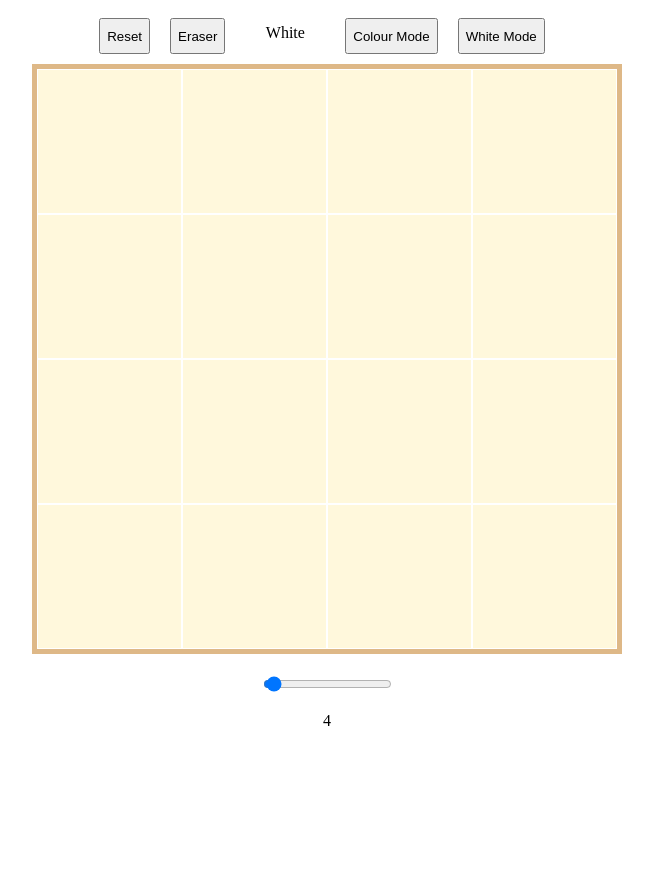
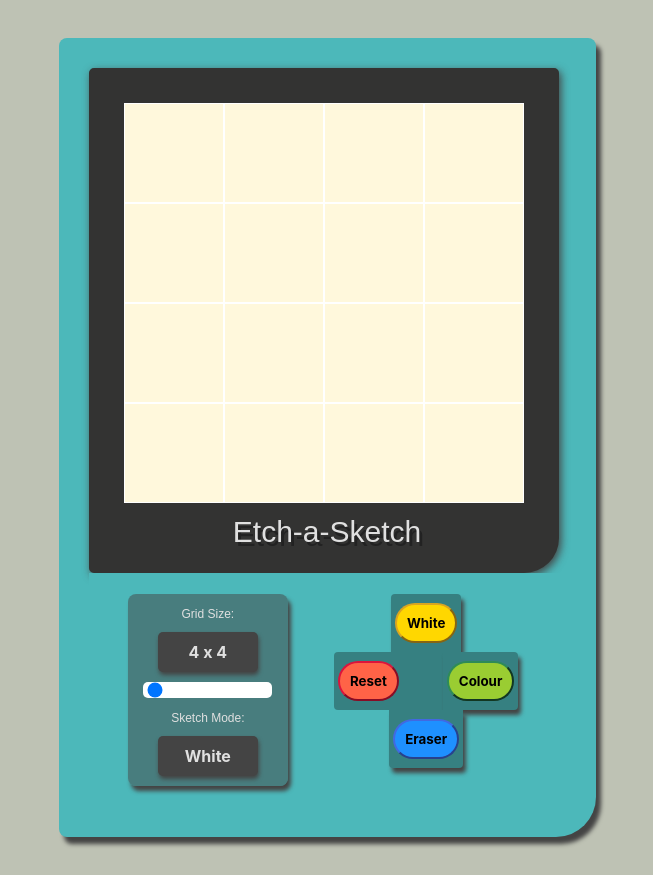
Before and after one commit to adnamawol/etch-a-sketch, a plain HTML site: page index.html in a window 1280 px wide. Shown: the whole page, without its empty margins (313-966 px from the left). Before the commit the page ends 800 px from the top, so only its background shows below. Drawn offline with Linux system fonts and the light colour scheme.

Commit message:
Add simple UI design to the game

```diff
--- a/index.html
+++ b/index.html
@@ -8,28 +8,37 @@
 </head>
 
 <body>
+    <div id="title">Etch-a-Sketch</div>
+    <div id="enclosing-box">
+        <div id="container">
 
-    <div id="button-box">
-        <button id="reset">Reset</button><br><br>
-        <button id="eraser">Eraser</button><br><br>
-        <div id="colormode"></div><br>
-        <button id="toggle-color">Colour Mode</button><br><br>
-        <button id="toggle-white">White Mode</button><br><br>
 
+        </div>
+        <div id="button-box">
+            <div class="slider-container">
+                <div class="slider-header">Grid Size:</div>
+                <div class="slider-num-display">
+                </div>
+                <input type="range" min="1" max="100" class="slider" step="1" value="4">
+                <div class="slider-header">Sketch Mode:</div>
+                <div id="colormode"></div>
+            </div>
+
+            <div id="pens">
+                <div class="space"></div>
+                <div class="space-darker-0"><button id="toggle-white">White</button><br><br></div>
+                <div class="space"></div>
+                <div class="space-darker-2"><button id="reset">Reset</button><br><br></div>
+                <div class="space-darker-1"></div>
+                <div class="space-darker-3"><button id="toggle-color">Colour</button><br><br></div>
+                <div class="space"></div>
+                <div class="space-darker-4"><button id="eraser">Eraser</button><br><br></div>
+                <div class="space"></div>
+            </div>
+
+        </div>
     </div>
 
-
-    <div id="container">
-
-
-    </div>
-
-    <div class="slider-container">
-        <input type="range" min="1" max="100" class="slider" step="1" value="4">
-    </div>
-    <div class="slider-num-display">
-
-    </div>
 <br>
 
 </body>
--- a/script.js
+++ b/script.js
@@ -12,7 +12,7 @@ window.addEventListener('load', () => {
 let penType = 'white';
 createSquares(4);
 window.addEventListener('load', () => {
-    numSquare.textContent= slider.value;
+    numSquare.textContent= `${slider.value} x ${slider.value}`;
     sliderNumDisplay.appendChild(numSquare);
 });
 
@@ -24,8 +24,8 @@ const numSquare = document.createElement('p');
 function createSquares (num) {
     for (i=0;i<(num*num);i++) {
     const square = document.createElement('div');
-    square.style.width = `${580/num}px`;
-    square.style.height = `${580/num}px`;
+    square.style.width = `${400/num}px`;
+    square.style.height = `${400/num}px`;
     square.classList.add('square');
     container.appendChild(square);
     }
@@ -39,7 +39,7 @@ slider.oninput = function(e) {
 
     let userNum = e.target.value
     createSquares(userNum);
-    sliderNumDisplay.textContent = e.target.value;
+    sliderNumDisplay.textContent = `${e.target.value} x ${e.target.value}`;
 
     const newGridSquares = document.querySelectorAll('div.square');
 
@@ -58,8 +58,6 @@ slider.oninput = function(e) {
         })
     } )
 }
-
-
 
 //white tile mode
 
--- a/style.css
+++ b/style.css
@@ -1,22 +1,53 @@
 body{
     display: flex;
-    flex-direction: column;
     justify-content: center;
     align-items: center;
+    padding: 30px;
+    background-color: #bec2b4;
+    font-family: -apple-system, BlinkMacSystemFont, 'Segoe UI', Roboto, Oxygen, Ubuntu, Cantarell, 'Open Sans', 'Helvetica Neue', sans-serif
 }
 
-#button-box {
-    display: flex;
-    gap:10px;
-    padding: 10px;
+button:hover {
+    transform: scale(1.05);
 }
 
-#colormode {
-    height:30px;
-    width: 80px;
+/*title*/
+#title {
+    color: #e0e0e0;
+    position: absolute;
+    top: 515px;
+    transform: rotate(0deg);
+    font-family: 'LEMON MILK', sans-serif;
+    text-shadow: 3px 4px #222222;
+    font-size: 30px;
+}
+
+/*enclosing box*/
+#enclosing-box {
+    background-color: #4cb8ba;
+    padding: 30px 30px 40px 30px;
+    border-bottom-right-radius: 40px;
+    border-bottom-left-radius: 8px;
+    border-top-right-radius: 8px;
+    border-top-left-radius: 8px;
+    box-shadow: 5px 7px 4px #444444;
+}
+
+/*container*/
+#container {
+    height: 400px;
+    width: 400px;
+    border: 35px solid rgb(51, 51, 50);
+    border-bottom-width: 70px;
     display: flex;
-    align-items: center;
-    justify-content: center;
+    flex-wrap: wrap;
+    background-color: cornsilk;
+    gap: 0px;
+    border-bottom-right-radius: 35px;
+    border-bottom-left-radius: 5px;
+    border-top-right-radius: 5px;
+    border-top-left-radius: 5px;
+    box-shadow: 2px 3px 8px #444444;
 }
 
 div.square {
@@ -32,29 +63,187 @@ div.square {
       opacity: 100%;
   }
 }
-
 .square:hover {
     transform: scale(1.1)
 }
 
-#container {
-    height: 590px;
-    width: 590px;
-    border: 5px solid burlywood;
+/*button-box*/
+#button-box {
     display: flex;
-    flex-wrap: wrap;
-    background-color: cornsilk;
-    gap: 0px;
-    box-sizing: border-box;
+    gap:10px;
+    padding: 20px 10px 10px 10px;
+    border: 1px solid #4cb8ba;
+    width: 455px;
+    justify-content: space-evenly;
+    align-items:flex-start;
+    background-color: #4cb8ba;
 }
 
 /*slider-container*/
+#colormode {
+    height: 40px;
+    width: 100px;
+    display: flex;
+    align-items: center;
+    justify-content: center;
+    background-color: rgba(68,68,68, 1);
+    color: #e0e0e0;
+    font-weight: bold;;
+    border-radius: 5px;
+    box-shadow: 1px 3px 4px #444444;
+}
 
-.slider-container,
-.slider-num-display {
-    padding: 20px;
+.slider {
+    -webkit-appearance: none;
+    border-radius: 5px;
+}
+
+.slider-container {
+    display: flex;
+    flex-direction: column;
+    justify-content: center;
+    align-items: center;
+    padding: 10px 5px 10px 5px;
+    gap: 8px;
+    width: 150px;
+    background-color: rgba(68,68,68, 0.5) ;
+    border-radius: 8px;
+    box-shadow: 3px 5px 4px #444444;
+}
+
+.slider-header {
+    height:20px;
+    width: 100px;
+    display: flex;
+    align-items: center;
+    justify-content: center;
+    color: #e0e0e0;
+    font-family: 'LEMON MILK', sans-serif;
+    font-size: 12px;
+
 }
 
 .slider-num-display {
-    margin-top: -40px;
+    display: flex;
+    flex-direction: column;
+    justify-content: center;
+    align-items: center;
+    height: 40px;
+    width: 100px;
+    background-color: rgba(68,68,68, 1);
+    color: #e0e0e0;
+    font-weight: bold;
+    border-radius: 5px;
+    box-shadow: 1px 3px 4px #444444;
 }
+
+/*pens*/
+#pens {
+    display:flex;
+    width: 200px;
+    height: 100px;
+    flex-wrap:wrap;
+    justify-content: center;
+    align-items: center;
+}
+
+#toggle-white {
+    background-color: gold;
+    border-color: goldenrod;
+    border-radius: 50px;
+    padding:10px;
+    font-weight: bold;
+    font-family: -apple-system, BlinkMacSystemFont, 'Segoe UI', Roboto, Oxygen, Ubuntu, Cantarell, 'Open Sans', 'Helvetica Neue', sans-serif
+}
+
+#reset {
+    background-color: tomato;
+    border-color: crimson;
+    border-radius: 50px;
+    padding:10px;
+    font-weight: bold;
+    font-family: -apple-system, BlinkMacSystemFont, 'Segoe UI', Roboto, Oxygen, Ubuntu, Cantarell, 'Open Sans', 'Helvetica Neue', sans-serif
+}
+
+#toggle-color {
+    background-color: yellowgreen;
+    border-color: seagreen;
+    border-radius: 50px;
+    box-shadow: 20px #666666;
+    padding:10px;
+    font-weight: bold;
+    font-family: -apple-system, BlinkMacSystemFont, 'Segoe UI', Roboto, Oxygen, Ubuntu, Cantarell, 'Open Sans', 'Helvetica Neue', sans-serif
+}
+
+#eraser {
+    background-color: dodgerblue;
+    border-color: royalblue;
+    border-radius: 50px;
+    padding:10px;
+    font-weight: bold;
+    font-family: -apple-system, BlinkMacSystemFont, 'Segoe UI', Roboto, Oxygen, Ubuntu, Cantarell, 'Open Sans', 'Helvetica Neue', sans-serif
+}
+
+.space {
+    width: 50px;
+}
+
+.space-darker {
+    background-color: #368081;
+    height: 50px;
+    display: flex;
+    align-items: center;
+    padding: 4px;
+    border-radius: 4px;
+}
+
+.space-darker-0 {
+    background-color: #368081;
+    height: 50px;
+    display: flex;
+    align-items: center;
+    padding: 4px;
+    border-top-left-radius: 4px;
+    border-top-right-radius: 4px;
+    box-shadow: 3px 5px 4px #444444;
+}
+
+.space-darker-1 {
+    background-color: #368081;
+    height: 58px;
+    width: 40px;
+    display: flex;
+    align-items: center;
+}
+
+.space-darker-2 {
+    background-color: #368081;
+    height: 50px;
+    display: flex;
+    align-items: center;
+    padding: 4px;
+    border-top-left-radius: 4px;
+    border-bottom-left-radius: 4px;
+}
+
+.space-darker-3 {
+    background-color: #368081;
+    height: 50px;
+    display: flex;
+    align-items: center;
+    padding: 4px;
+    border-top-right-radius: 4px;
+    border-bottom-right-radius: 4px;
+    box-shadow: 3px 5px 4px #444444;
+}
+
+.space-darker-4 {
+    background-color: #368081;
+    height: 50px;
+    display: flex;
+    align-items: center;
+    padding: 4px;
+    border-bottom-left-radius: 4px;
+    border-bottom-right-radius: 4px;
+    box-shadow: 3px 5px 4px #444444;
+}
```
Also changed, not shown: 1 other file.
